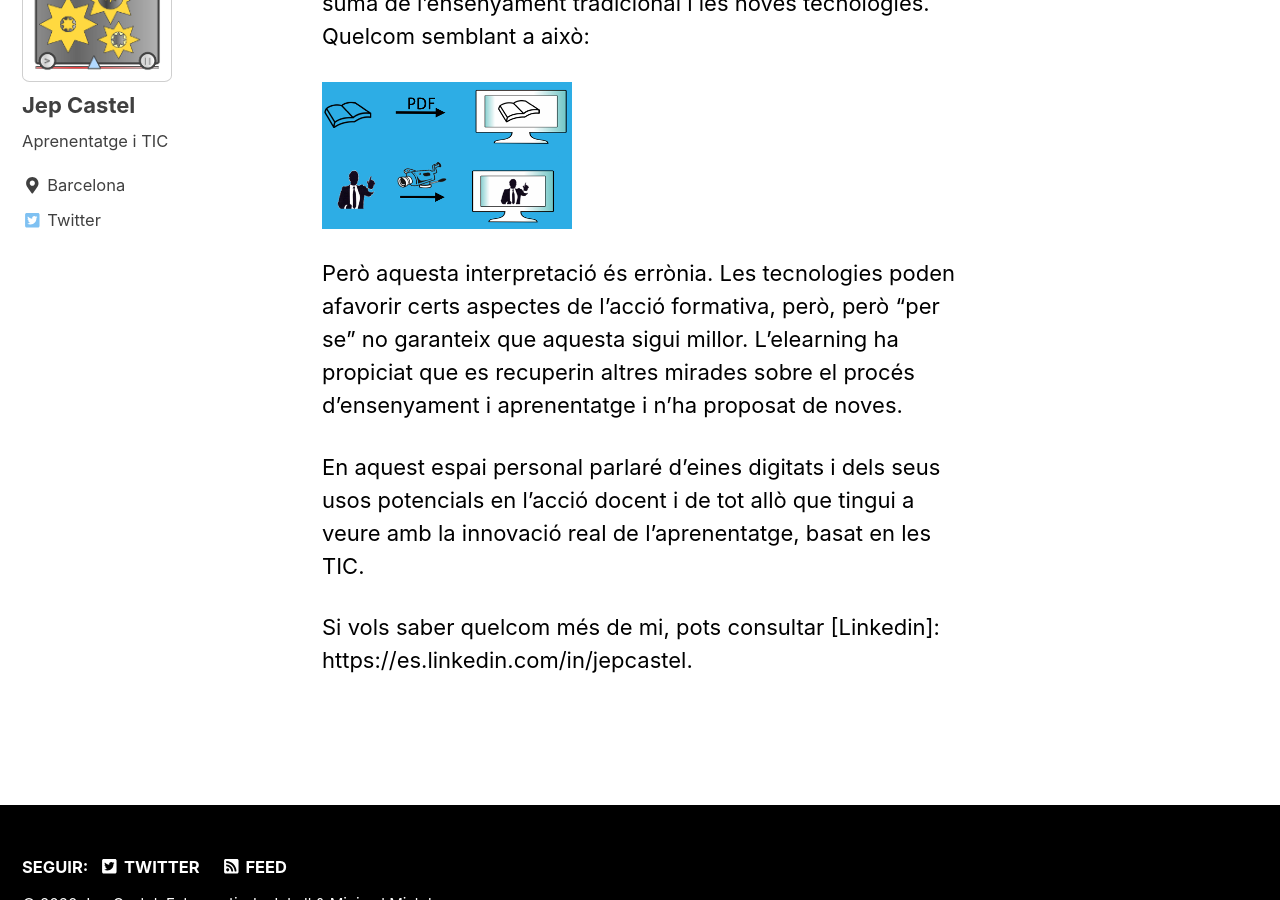
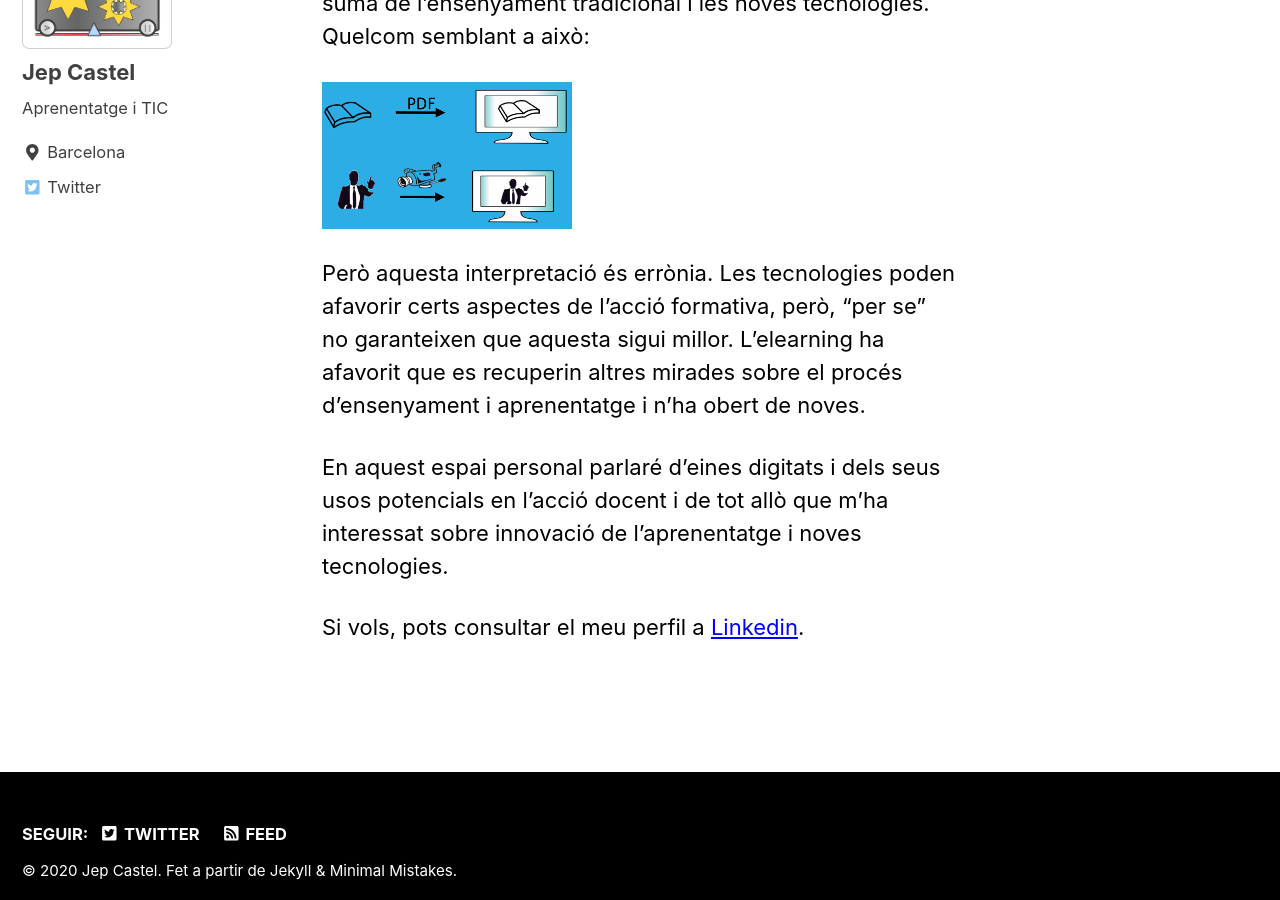
Before and after one commit to jepcastel/github.io, a Jekyll site: the page built from _pages/about.md, in a window 1280 px wide and 900 px high, scrolled down 493 px. Built offline with Jekyll 4.4.1, drawn with Linux system fonts in a browser that asks for light colours; nearby versions of some CDN libraries.

Commit message:
about me 16082020

```diff
--- a/_pages/about.md
+++ b/_pages/about.md
@@ -12,8 +12,8 @@ Malgrat l'e-aprenentatge s'ha instal·lat definitivament en el panorama educatiu
 
 ![Bad Use of Learning](/assets/images/BadUseLearning-small.png)
 
-Però aquesta interpretació és errònia. Les tecnologies poden afavorir certs aspectes de l'acció formativa, però, però "per se" no garanteix que aquesta sigui millor. L'elearning ha propiciat que es recuperin altres mirades sobre el procés d'ensenyament i aprenentatge i n'ha proposat de noves.
+Però aquesta interpretació és errònia. Les tecnologies poden afavorir certs aspectes de l'acció formativa, però, "per se" no garanteixen que aquesta sigui millor. L'elearning ha afavorit que es recuperin altres mirades sobre el procés d'ensenyament i aprenentatge i n'ha obert de noves.
 
-En aquest espai personal parlaré d'eines digitats i dels seus usos potencials en l'acció docent i de tot allò que tingui a veure amb la innovació real de l'aprenentatge, basat en les TIC.
+En aquest espai personal parlaré d'eines digitats i dels seus usos potencials en l'acció docent i de tot allò que m'ha interessat sobre innovació de l'aprenentatge i noves tecnologies.
 
-Si vols saber quelcom més de mi, pots consultar [Linkedin]: https://es.linkedin.com/in/jepcastel.
+Si vols, pots consultar el meu perfil a  [Linkedin](https://es.linkedin.com/in/jepcastel).
```
